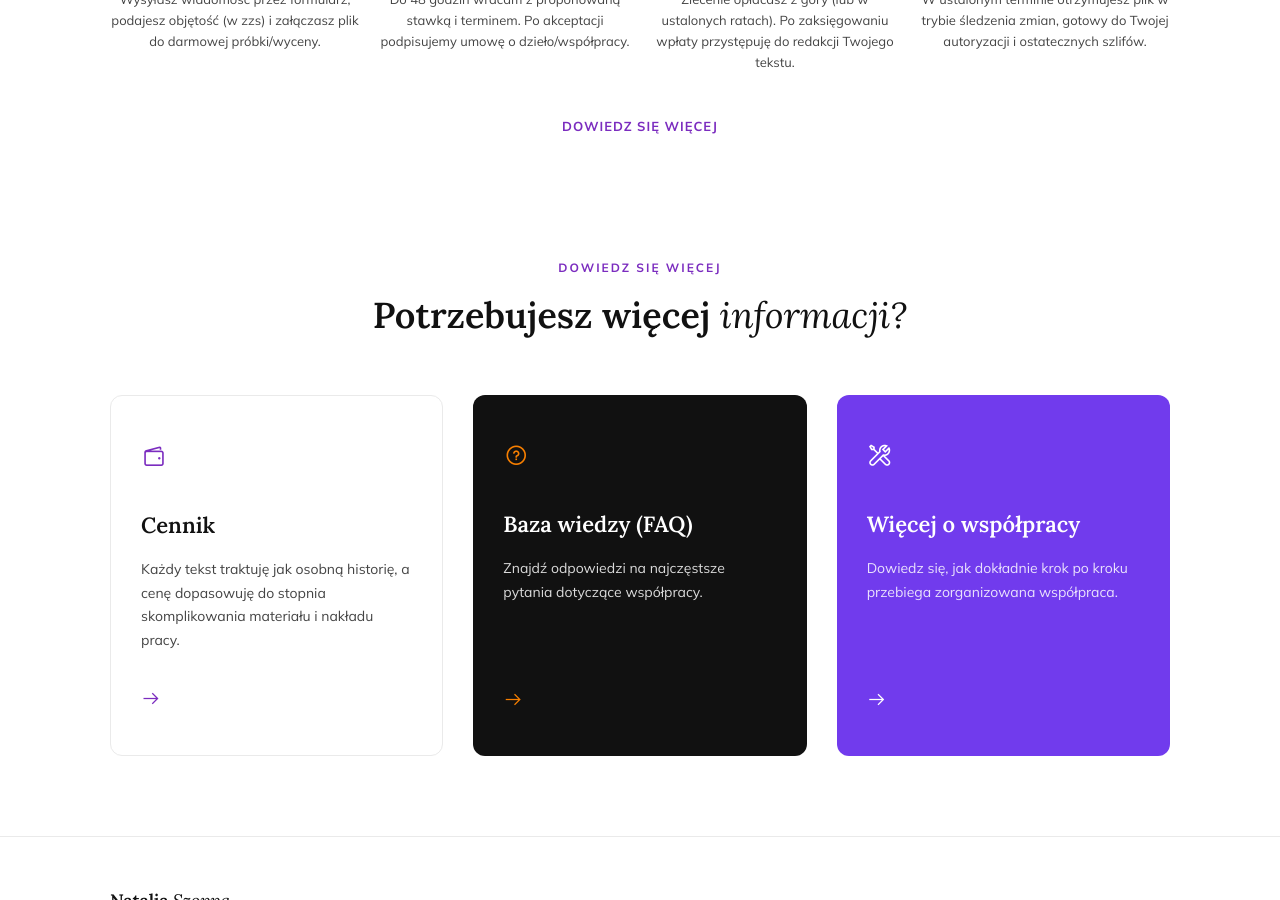
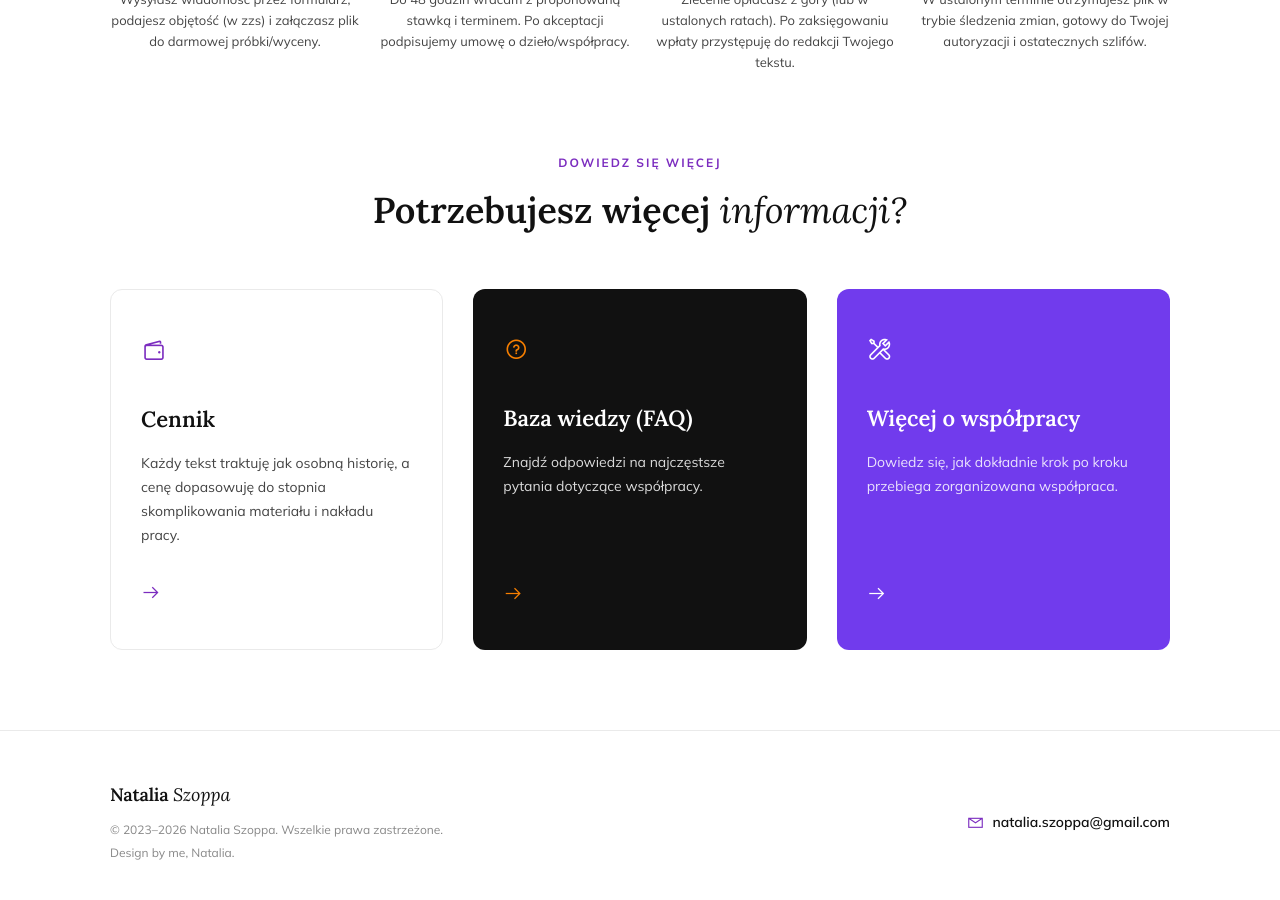
Before and after one commit to Bonnie00726/nataliaszoppa, a Jekyll site: the page built from oferta.html, in a window 1280 px wide and 900 px high, scrolled down 4296 px. Built offline with Jekyll 4.4.1, drawn with Linux system fonts in a browser that asks for light colours.

Commit message:
Update oferta.html

```diff
--- a/oferta.html
+++ b/oferta.html
@@ -4,7 +4,6 @@ title: Oferta - Zobacz, jak mogę Ci pomóc
 ---
 
 <style>
-    /* ZAAWANSOWANY PASEK STATYSTYK (CREDIBILITY BAR) */
     .hero-section { text-align: center; padding-top: 60px; padding-bottom: 40px; }
     .hero-profile-img { width: 110px; height: 110px; border-radius: 50%; object-fit: cover; margin-bottom: 20px; box-shadow: 0 10px 25px rgba(0,0,0,0.1); }
     .hero-name { font-size: 18px; font-weight: 700; margin-bottom: 5px; }
@@ -379,13 +378,9 @@ title: Oferta - Zobacz, jak mogę Ci pomóc
                 <p>W ustalonym terminie otrzymujesz plik w trybie śledzenia zmian, gotowy do Twojej autoryzacji i ostatecznych szlifów.</p>
             </div>
         </div>
-
-        <div style="text-align: center; margin-top: 40px; margin-bottom: 80px;">
-            <a href="{{ '/zasady-wspolpracy.html' | relative_url }}" style="font-size: 13px; font-weight: 700; color: var(--accent-purple); text-transform: uppercase; letter-spacing: 1px;">Dowiedz się więcej</a>
-        </div>
     </section>
 
-    <section class="info-section" style="padding-top: 40px;">
+    <section class="info-section" style="padding-top: 80px;">
         <div class="section-header">
             <span class="section-subtitle">Dowiedz się więcej</span>
             <h2>Potrzebujesz więcej <i>informacji?</i></h2>
```
